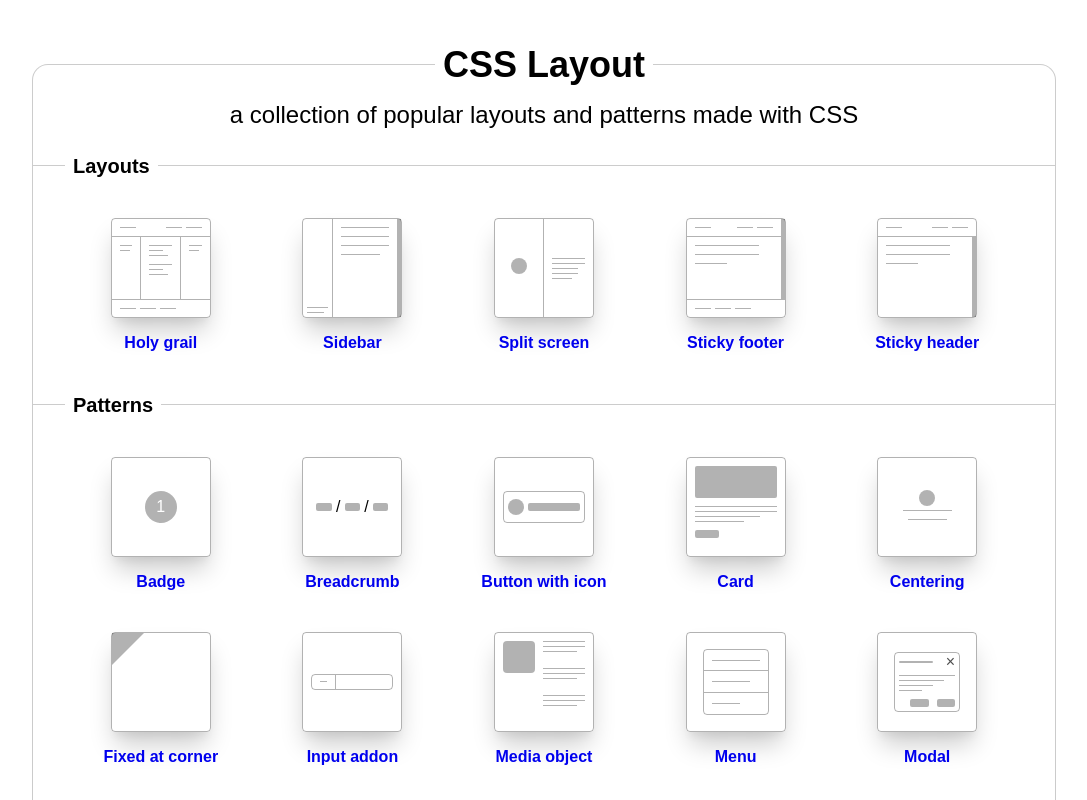
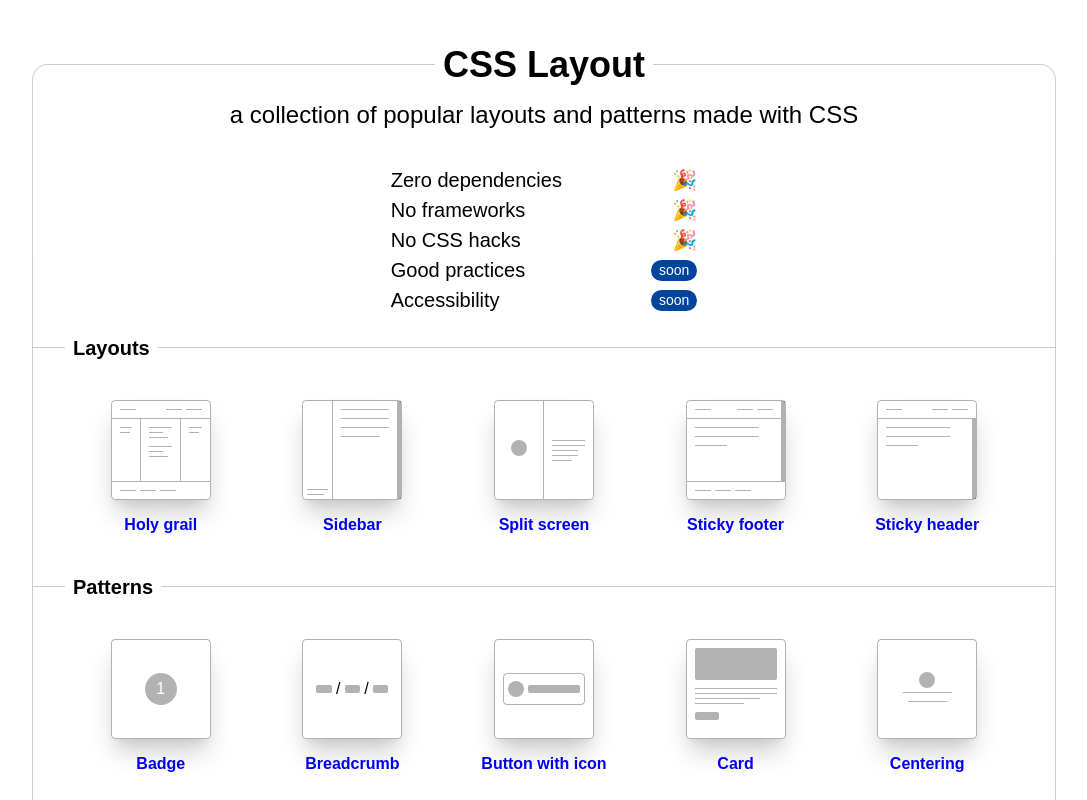
Before and after one commit to phuocng/csslayout, a React (Vite) app: page / in a window 1280 px wide. Shown: the top 800 px of the page, without its empty margins (96-1183 px from the left). Built offline with nearby package versions, Linux system fonts and the light colour scheme; a small style sheet from the web is missing.

Commit message:
Add highlights

```diff
--- a/client/Home.jsx
+++ b/client/Home.jsx
@@ -37,7 +37,32 @@ const Home = () => {
                 <div className="relative">
                     <h1 className="absolute bg-white f2 fw6 left-2 lh-copy ma0 ph2 top-0" style={{ left: '50%', transform: 'translate(-50%, -50%)' }}>CSS Layout</h1>
 
-                    <h2 className="fw1 tc lh-copy ma0 pa4">a collection of popular layouts and patterns made with CSS</h2>
+                    <h2 className="fw3 f3 tc lh-copy ma0 pa4">a collection of popular layouts and patterns made with CSS</h2>
+
+                    <div className="w-30 center mb4">
+                        <ul className="ma0 pa0 list f4 lh-copy">
+                            <li className="flex items-center justify-between">
+                                <div>Zero dependencies</div>
+                                <div>🎉</div>
+                            </li>
+                            <li className="flex items-center justify-between">
+                                <div>No frameworks</div>
+                                <div>🎉</div>
+                            </li>
+                            <li className="flex items-center justify-between">
+                                <div>No CSS hacks</div>
+                                <div>🎉</div>
+                            </li>
+                            <li className="flex items-center justify-between">
+                                <div>Good practices</div>
+                                <div className="br-pill ph2 white bg-dark-blue f6">soon</div>
+                            </li>
+                            <li className="flex items-center justify-between">
+                                <div>Accessibility</div>
+                                <div className="br-pill ph2 white bg-dark-blue f6">soon</div>
+                            </li>
+                        </ul>
+                    </div>
                 </div>
 
                 <div className="bt b--black-20 relative">
```
